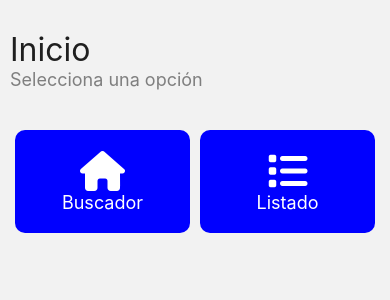
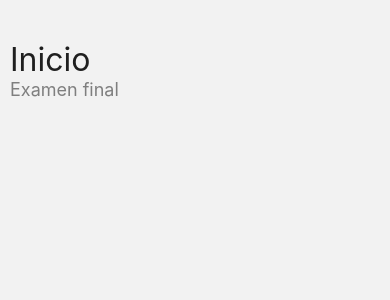
Before and after one commit to luisgudeo/appsmoviles, a React Native app: screen /Principal in a window 390 px wide. Shown: the top 300 px of the page. Built offline with nearby package versions, Linux system fonts and the light colour scheme.

Commit message:
examen final

```diff
--- a/src/Principal/Index.tsx
+++ b/src/Principal/Index.tsx
@@ -1,14 +1,15 @@
 import React from 'react';
 import { View, ScrollView } from 'react-native';
 
-import Opciones from './Opciones';
+import Opciones from './Principal';
 import Titulo from '../_componentes/Titulo';
+import { views } from '../_estilos/views';
 
 const Principal = ({ navigation }) => {
   return (
-    <View>
-      <ScrollView>
-        <Titulo titulo='Inicio' subtitulo='Selecciona una opción' navigation={navigation} visible={false} />
+    <View style={[views.container]}>
+      <ScrollView style={[views.body]}>
+        <Titulo titulo='Inicio' subtitulo='Examen final' navigation={navigation} visible={false} />
         <Opciones navigation={navigation} />
       </ScrollView>
     </View>
--- a/src/Principal/Opciones.tsx
+++ /dev/null
@@ -1,39 +0,0 @@
-import React, {useState} from 'react';
-import { Text, View, Pressable } from 'react-native';
-import Icon from 'react-native-vector-icons/FontAwesome6';
-
-import { textos } from '../_estilos/textos';
-import { botones } from '../_estilos/botones';
-import { views } from '../_estilos/views';
-
-import Tarjeta from '../_componentes/Tarjeta'
-
-import Parcial from '../Parcial/Pagina1';
-
-const Opciones = ({ navigation }) => {
-    const IrAPBuscador = () => {
-        navigation.navigate('Buscador');
-    }
-    const IrAListado = () => {
-        console.log('Se presionó el otro botón');
-    }
-    function irA(Pagina: string) {
-        navigation.navigate(Pagina);
-    }
-    return(
-    <View style={{alignItems: 'center'}}>
-      <View style={[views.menuContainer]}>
-        <Pressable style={[views.menuCardL]} onPress={() => irA('Buscador')}>
-          <Icon name='house' color='white' size={40}/>
-          <Text style={[textos.menuBtn]}>Buscador</Text>
-        </Pressable>
-        <Pressable style={[views.menuCardR]} onPress={IrAListado}>
-          <Icon name='list' color='white' size={40}/>
-          <Text style={[textos.menuBtn]}>Listado</Text>
-        </Pressable>
-      </View>
-    </View>
-    )
-}
-
-export default Opciones;
--- /dev/null
+++ b/src/Principal/Principal.tsx
@@ -0,0 +1,16 @@
+import React, {useState} from 'react';
+import { Text, View, Pressable } from 'react-native';
+import Icon from 'react-native-vector-icons/FontAwesome6';
+
+import { textos } from '../_estilos/textos';
+import { botones } from '../_estilos/botones';
+import { views } from '../_estilos/views';
+
+const Principal = ({ navigation }) => {
+    return(
+      <View style={[views.body]}>
+      </View>
+    )
+}
+
+export default Principal;
--- a/src/_estilos/views.tsx
+++ b/src/_estilos/views.tsx
@@ -1,36 +1,17 @@
 import { StyleSheet } from "react-native";
 
 export const views = StyleSheet.create({
-    login: {
-        flex: 1,
-        backgroundColor: 'black',
-        justifyContent: 'center',
-        alignItems: 'center',
-        padding: 20,
-    },
-    card: {
-        width: '95%',
-        padding: 15,
-        backgroundColor: 'white',
-        borderRadius: 15,
-        margin: 10,
-        elevation: 2
+    container: {
+        flex: 1
     },
     titulo: {
         width: '100%',
-        paddingVertical: 30,
-        paddingHorizontal: 10
+        paddingVertical: 20
     },
     body: {
         width: '100%',
         paddingHorizontal: 10,
         paddingVertical: 20
-    },
-    bodyModal: {
-        flex: 1,
-        paddingHorizontal: 10,
-        paddingVertical: 20,
-        backgroundColor: 'rgba(0, 0, 0, 0.5)'
     },
     inputView: {
         width: '100%',
@@ -47,34 +28,4 @@ export const views = StyleSheet.create({
         padding: 5,
         flex: 1
     },
-    itemLista: {
-        width: '100%',
-        paddingVertical: 10
-    },
-    menuContainer: {
-        width: '100%',
-        alignItems: 'center',
-        justifyContent: 'center',
-        flexDirection: 'row',
-        paddingHorizontal: 20,
-        paddingVertical: 10,
-    },
-    menuCardL: {
-        width: '50%',
-        marginRight: 5,
-        paddingHorizontal: 10,
-        paddingVertical: 20,
-        backgroundColor: 'blue',
-        borderRadius: 10,
-        alignItems: 'center'
-    },
-    menuCardR: {
-        width: '50%',
-        marginLeft: 5,
-        paddingHorizontal: 10,
-        paddingVertical: 20,
-        backgroundColor: 'blue',
-        borderRadius: 10,
-        alignItems: 'center'
-    },
 });
```
Also changed, not shown: src/_componentes/Tarjeta.tsx (deleted, +0 -19 lines).
